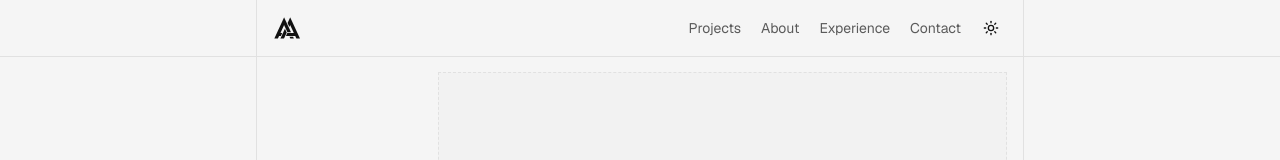
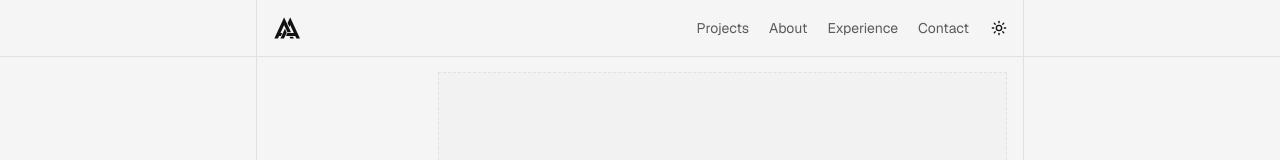
Before and after one commit to alessandro-arg/portfolio-2.0, a Next.js app: page / in a window 1280 px wide. Shown: the top 160 px of the page. Built offline with nearby package versions, Linux system fonts and the light colour scheme; no server answers.

Commit message:
style: refine header spacing

```diff
--- a/src/components/layout/site-header.tsx
+++ b/src/components/layout/site-header.tsx
@@ -20,7 +20,7 @@ export function SiteHeader() {
   return (
     <header className="sticky top-0 z-50 isolate w-full bg-background">
       <PageFrame className="screen-line-bottom max-sm:border-x-0">
-        <div className="flex min-h-14 items-center justify-between px-page sm:px-4">
+        <div className="flex min-h-14 items-center justify-between px-page sm:pl-4 sm:pr-2">
           <Link
             href="/"
             aria-label="Alessandro Argenziano Home"
```
